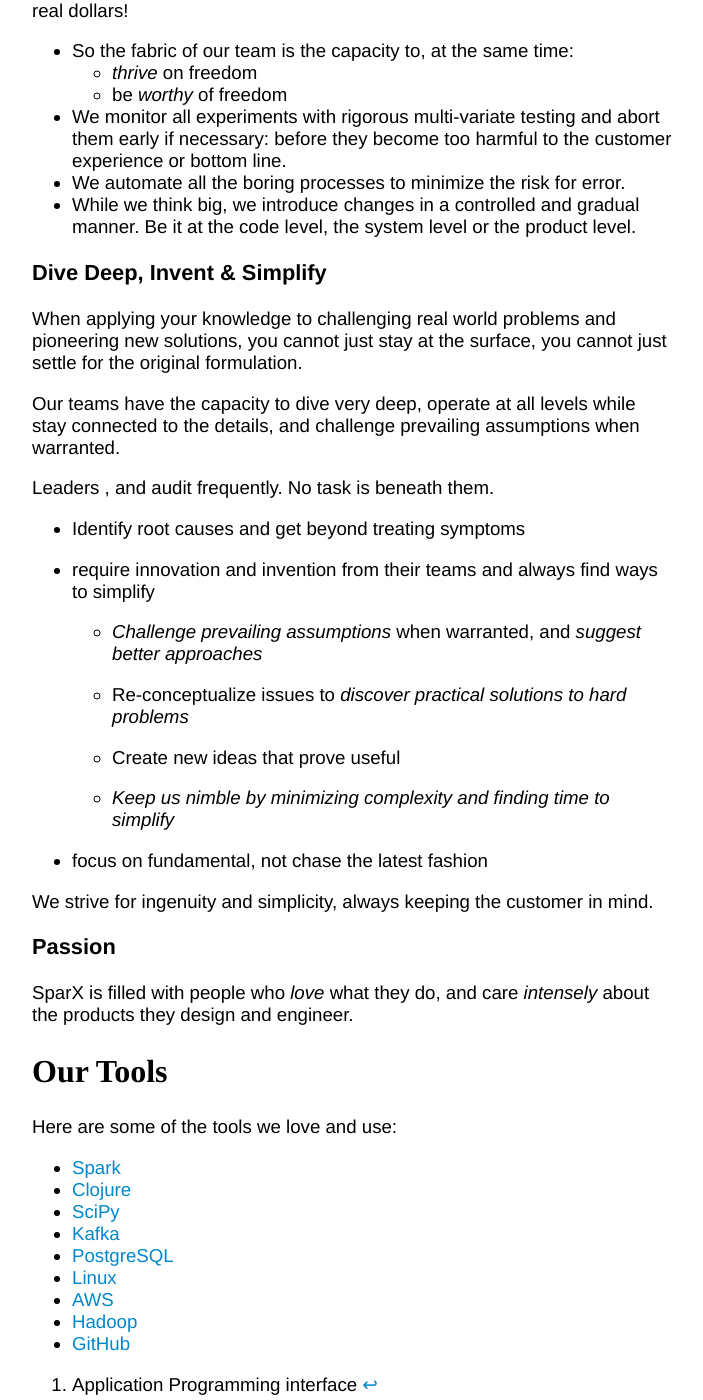
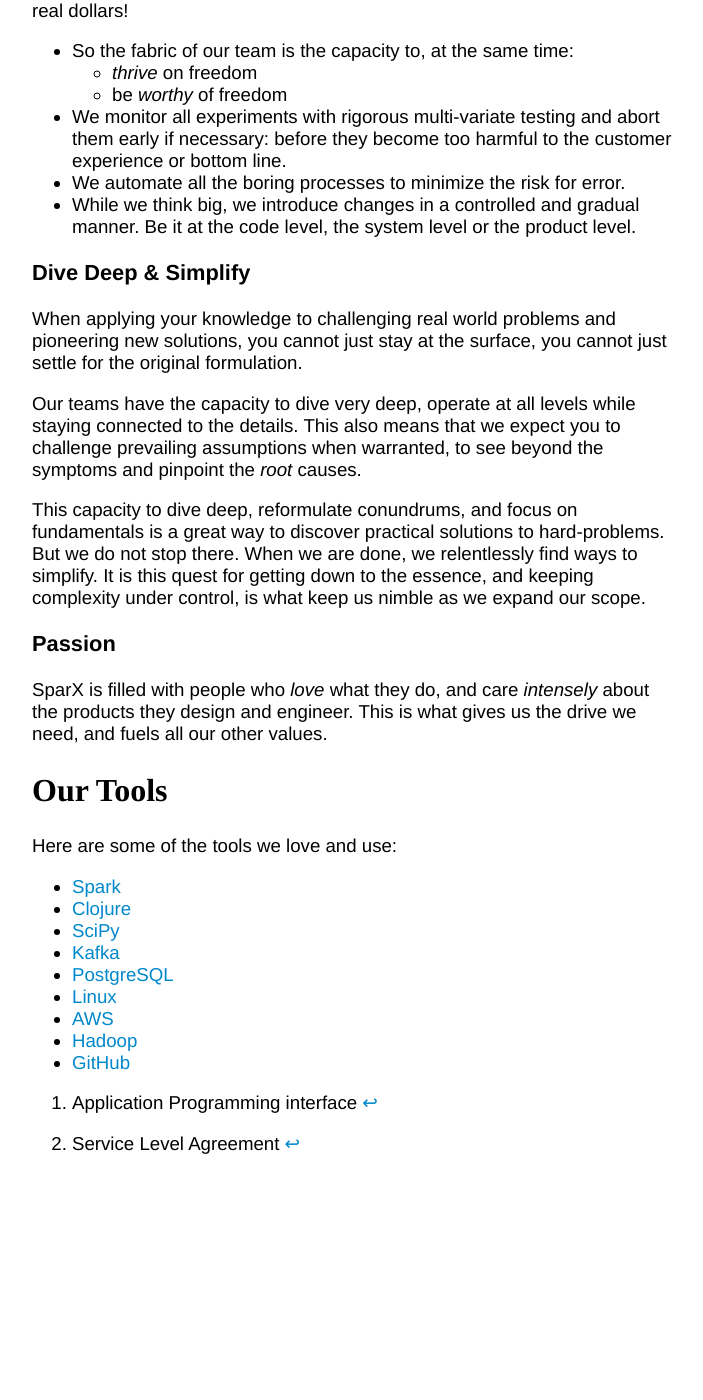
Before and after one commit to staples-sparx/StaplesLabs.github.io, a Jekyll site: the page built from who-we-are.md, in a window 1280 px wide and 1400 px high, scrolled down 4903 px. Shown: the whole window, without its empty margins (288-991 px from the left). Built offline with Jekyll 4.4.1, drawn with Linux system fonts in a browser that asks for light colours; after the commit the page ends 6165 px from its top, so only the background shows below that.

Commit message:
First pass of who-we-are

```diff
--- a/who-we-are.md
+++ b/who-we-are.md
@@ -237,46 +237,29 @@
   manner. Be it at the code level, the system level or the product
   level.
 
-### Dive Deep, Invent & Simplify
+### Dive Deep & Simplify
 
 When applying your knowledge to challenging real world problems and
 pioneering new solutions, you cannot just stay at the surface, you
 cannot just settle for the original formulation.
 
 Our teams have the capacity to dive very deep, operate at all levels
-while stay connected to the details, and challenge prevailing
-assumptions when warranted.
+while staying connected to the details. This also means that we expect
+you to challenge prevailing assumptions when warranted, to see beyond
+the symptoms and pinpoint the _root_ causes.
 
-Leaders , and
-audit frequently. No task is beneath them.
-
-  - Identify root causes and get beyond treating symptoms
-
-
-- require innovation and invention from their teams and always find
-  ways to simplify
-
-  - *Challenge prevailing assumptions* when warranted, and *suggest
-     better approaches*
-
-  - Re-conceptualize issues to *discover practical solutions to hard
-    problems*
-
-  - Create new ideas that prove useful
-
-  - *Keep us nimble by minimizing complexity and finding time to simplify*
-
-
-
-- focus on fundamental, not chase the latest fashion
-
-We strive for ingenuity and simplicity, always keeping the customer in
-mind.
+This capacity to dive deep, reformulate conundrums, and focus on
+fundamentals is a great way to discover practical solutions to
+hard-problems. But we do not stop there. When we are done, we
+relentlessly find ways to simplify. It is this quest for getting down
+to the essence, and keeping complexity under control, is what keep us
+nimble as we expand our scope.
 
 ### Passion
 
 SparX is filled with people who _love_ what they do, and care
-_intensely_ about the products they design and engineer.
+_intensely_ about the products they design and engineer. This is what
+gives us the drive we need, and fuels all our other values.
 
 ## Our Tools
 
```
